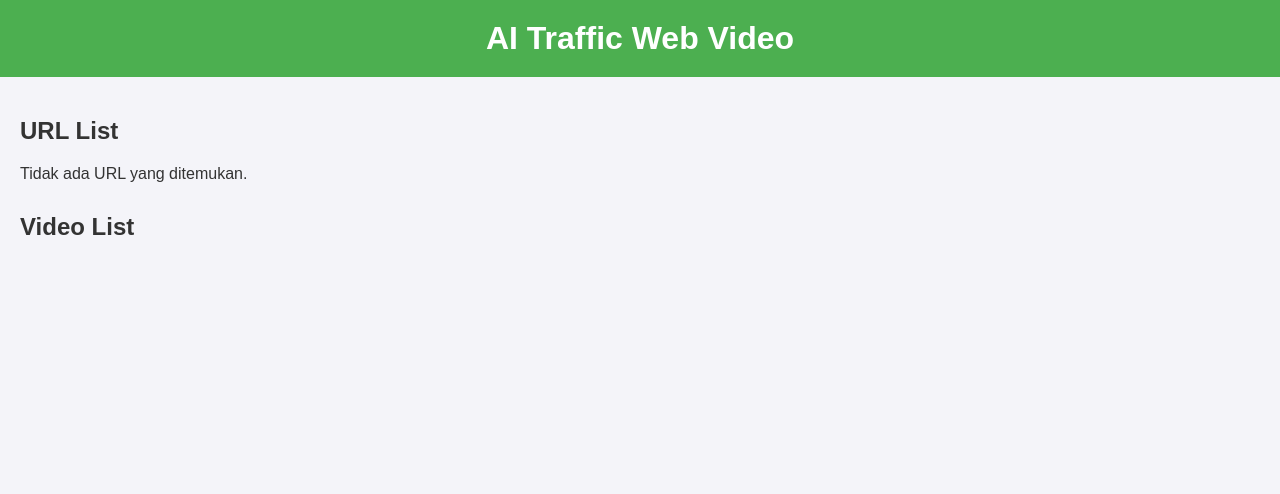
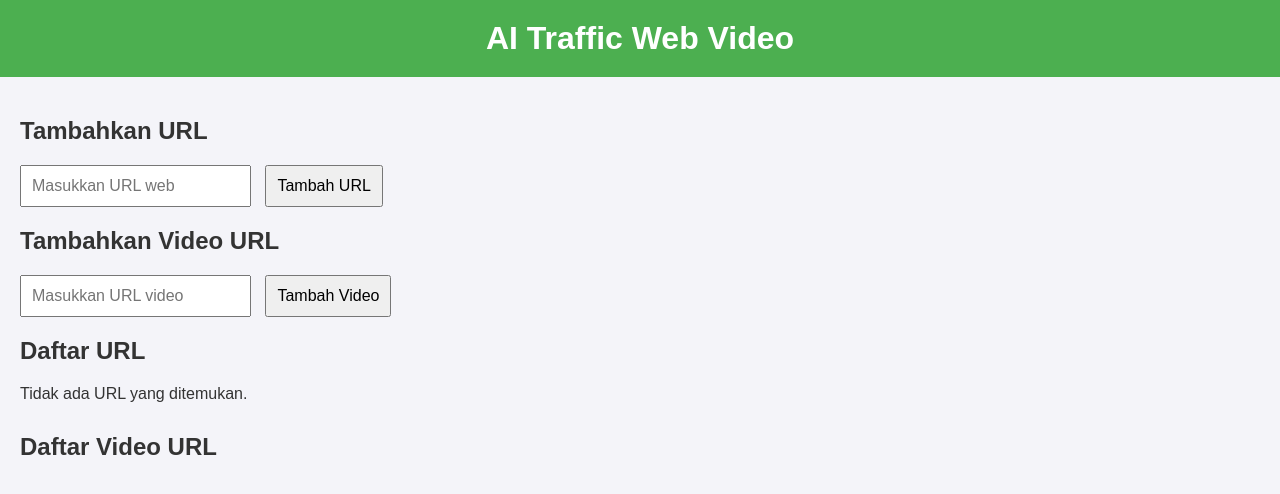
Before and after one commit to CZ-A/ai-traffic-web-video, a Flask app: page / in a window 1280 px wide. Shown: the top 494 px of the page. Run offline with Flask 3, Linux system fonts and the light colour scheme.

Commit message:
Update index.html

```diff
--- a/template/index.html
+++ b/template/index.html
@@ -27,13 +27,20 @@
         .section {
             margin-bottom: 30px;
         }
+        .form-section {
+            margin-bottom: 20px;
+        }
+        input[type="text"], button {
+            padding: 10px;
+            margin-right: 10px;
+            font-size: 16px;
+        }
         .url-list, .video-list {
             list-style-type: none;
             padding: 0;
         }
         .url-list li, .video-list li {
             margin-bottom: 10px;
-            font-size: 16px;
         }
         .url-list li a {
             color: #4CAF50;
@@ -42,10 +49,38 @@
         .url-list li a:hover {
             text-decoration: underline;
         }
-        .video-list li {
-            font-size: 18px;
+    </style>
+    <script>
+        // Fungsi untuk mengirim URL ke server
+        function addUrl() {
+            const urlInput = document.getElementById('url-input').value;
+            fetch('/add_url', {
+                method: 'POST',
+                headers: { 'Content-Type': 'application/json' },
+                body: JSON.stringify({ url: urlInput })
+            })
+            .then(response => response.json())
+            .then(data => {
+                alert(data.message || data.error);
+                if (data.message) location.reload(); // Muat ulang halaman jika berhasil
+            });
         }
-    </style>
+
+        // Fungsi untuk mengirim Video URL ke server
+        function addVideo() {
+            const videoInput = document.getElementById('video-input').value;
+            fetch('/add_video', {
+                method: 'POST',
+                headers: { 'Content-Type': 'application/json' },
+                body: JSON.stringify({ video_url: videoInput })
+            })
+            .then(response => response.json())
+            .then(data => {
+                alert(data.message || data.error);
+                if (data.message) location.reload(); // Muat ulang halaman jika berhasil
+            });
+        }
+    </script>
 </head>
 <body>
     <header>
@@ -53,9 +88,23 @@
     </header>
 
     <main>
-        <!-- Bagian URL -->
+        <!-- Form untuk menambahkan URL -->
+        <section class="form-section">
+            <h2>Tambahkan URL</h2>
+            <input type="text" id="url-input" placeholder="Masukkan URL web" />
+            <button onclick="addUrl()">Tambah URL</button>
+        </section>
+
+        <!-- Form untuk menambahkan Video URL -->
+        <section class="form-section">
+            <h2>Tambahkan Video URL</h2>
+            <input type="text" id="video-input" placeholder="Masukkan URL video" />
+            <button onclick="addVideo()">Tambah Video</button>
+        </section>
+
+        <!-- Daftar URL -->
         <section class="section">
-            <h2>URL List</h2>
+            <h2>Daftar URL</h2>
             <ul class="url-list">
                 {% if url_list %}
                     {% for url in url_list %}
@@ -67,9 +116,9 @@
             </ul>
         </section>
 
-        <!-- Bagian Video -->
+        <!-- Daftar Video -->
         <section class="section">
-            <h2>Video List</h2>
+            <h2>Daftar Video URL</h2>
             <ul class="video-list">
                 {% if video_list %}
                     {% for video in video_list %}
@@ -81,6 +130,5 @@
             </ul>
         </section>
     </main>
-
 </body>
 </html>
```
